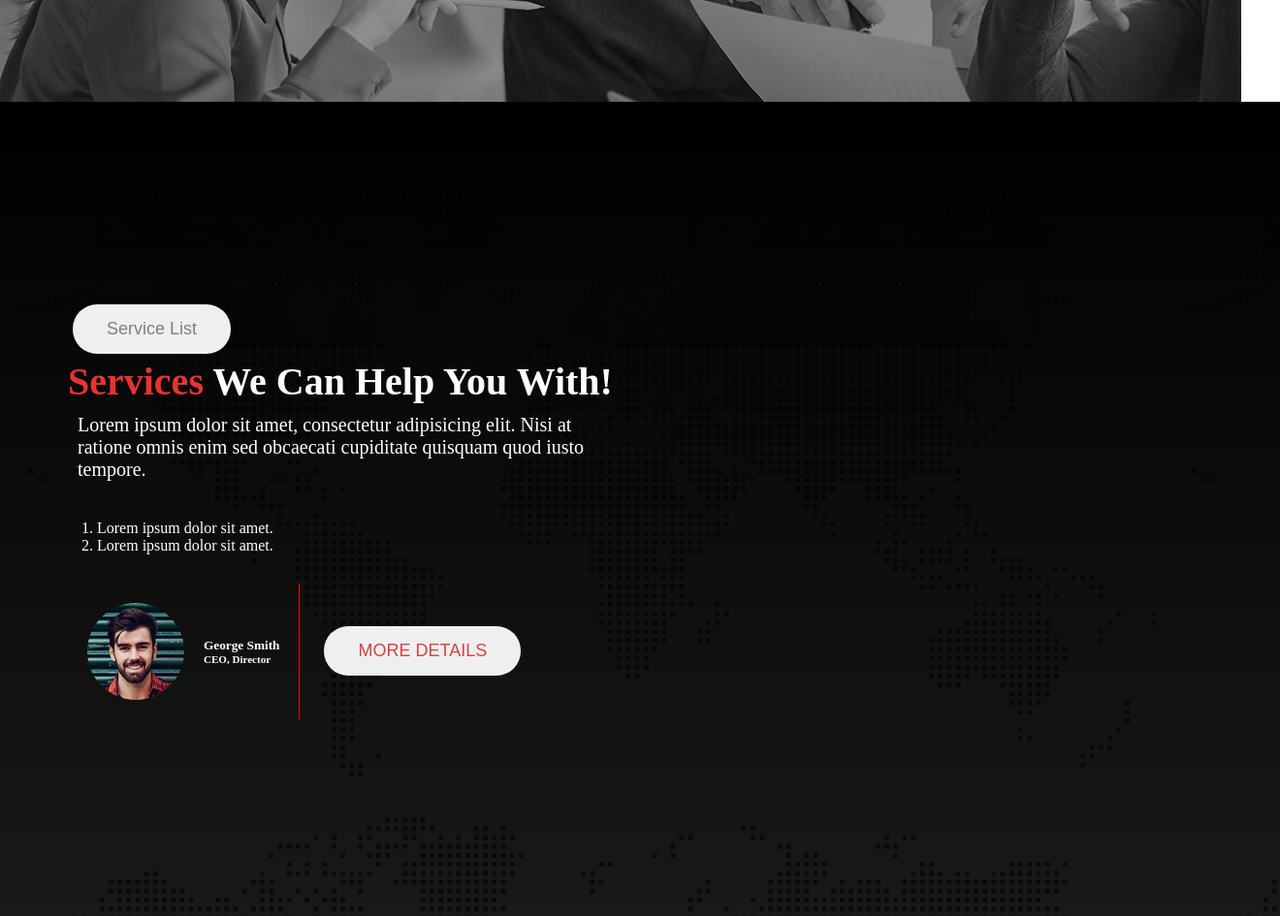
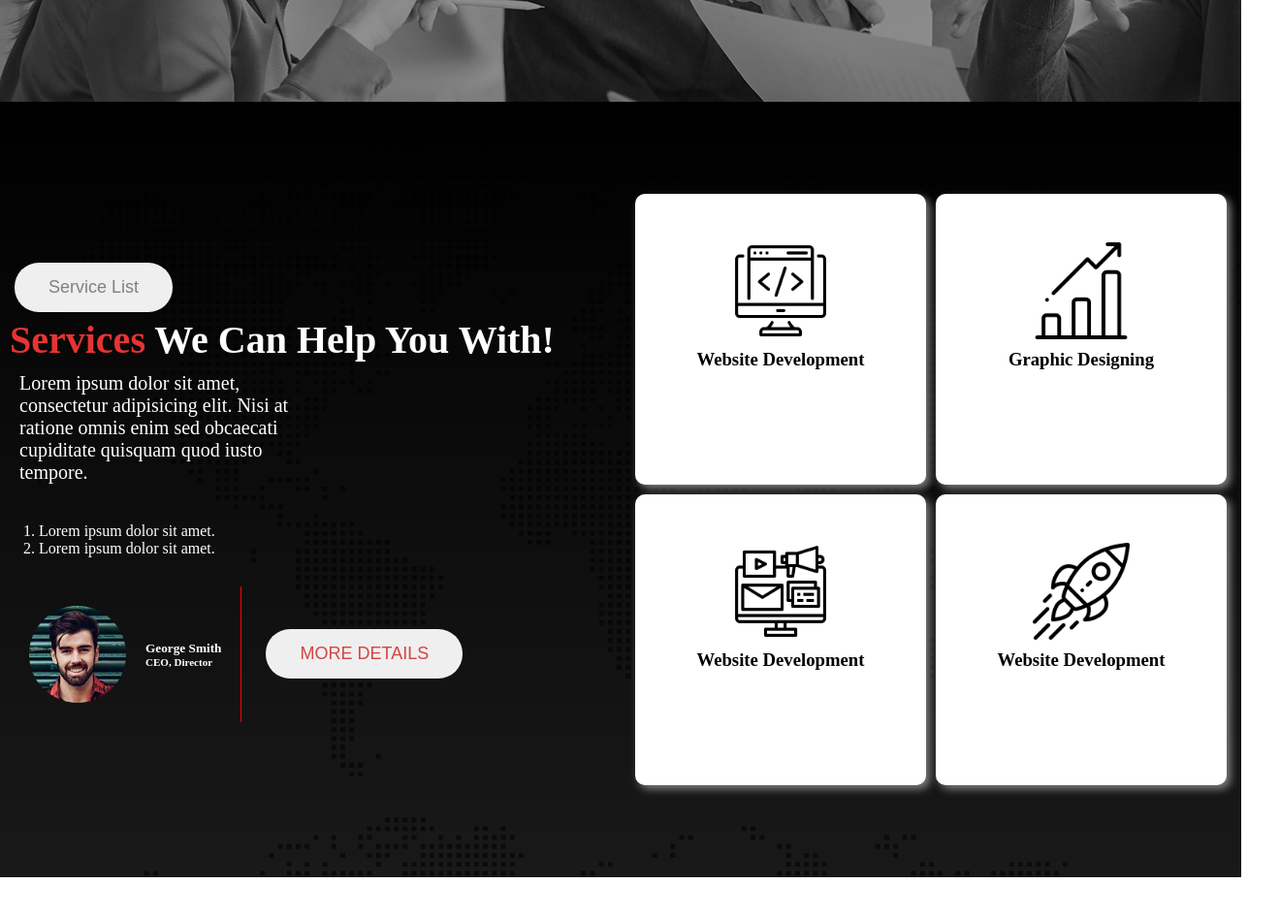
Before and after one commit to Farhad-Tanveer/digital-agency, a plain HTML site: page index.html in a window 1280 px wide. Shown: the part 780-1725 px from the top of the page at 97% size, 1320 px wide, since content can reach past the window. After the commit the page ends 1685 px from the top, so only its background shows below. Drawn offline with Linux system fonts and the light colour scheme.

Commit message:
added service right container

```diff
--- a/index.html
+++ b/index.html
@@ -63,13 +63,29 @@
             </div>
 
             <div class="service-right-container">
-                <div class="top-right">
-                    <img src="./asset/icons/" alt="">
-                    <img src="" alt="">
-                </div>
-                <div class="bottom-right">
-                    <img src="" alt="">
-                    <img src="" alt="">
+                <div class="services">
+
+                    <div class="service-up">
+                        <div class="service">
+                            <img class="service-logo" src="./asset/icons/coding.png" alt="">
+                            <h3>Website Development</h3>
+                        </div>
+                        <div class="service">
+                            <img class="service-logo" src="./asset/icons/bar-chart.png" alt="">
+                            <h3>Graphic Designing</h3>
+                        </div>
+                    </div>
+
+                    <div class="service-down">
+                        <div class="service">
+                            <img class="service-logo" src="./asset/icons/digital-marketing.png" alt="">
+                            <h3>Website Development</h3>
+                        </div>
+                        <div class="service">
+                            <img class="service-logo" src="./asset/icons/startup.png" alt="">
+                            <h3>Website Development</h3>
+                        </div>
+                    </div>
                 </div>
             </div>
         </div>
--- a/style.css
+++ b/style.css
@@ -76,19 +76,17 @@
 .service-container {
     width: 100%;
     height: 100vh;
-    padding: 20px;
     background-image: url(./asset/image/footer-bg.png), linear-gradient(rgba(0, 0, 0, 1), rgba(0, 0, 0, 0.9));
     background-blend-mode: overlay;
     color: white;
     display: flex;
-
+    justify-content: center;
+    align-items: center;
+    margin: 0 auto;
 }
 
 .service-left-container {
-    display: flex;
-    justify-content: center;
-    align-items: center;
-    padding-left: 50px;
+    width: 50%;
 }
 
 .service-btn {
@@ -149,3 +147,29 @@
 .bottom-right {
     display: flex;
 }
+
+.service {
+    padding: 50px;
+    background-color: white;
+    box-shadow: 4px 4px 8px gray;
+    width: 200px;
+    height: 200px;
+    text-align: center;
+    color: black;
+    border-radius: 10px;
+    margin: 5px;
+}
+
+.service-logo {
+    width: 50%;
+    padding-bottom: 10px;
+
+}
+
+.service-up {
+    display: flex;
+}
+
+.service-down {
+    display: flex;
+}
```
